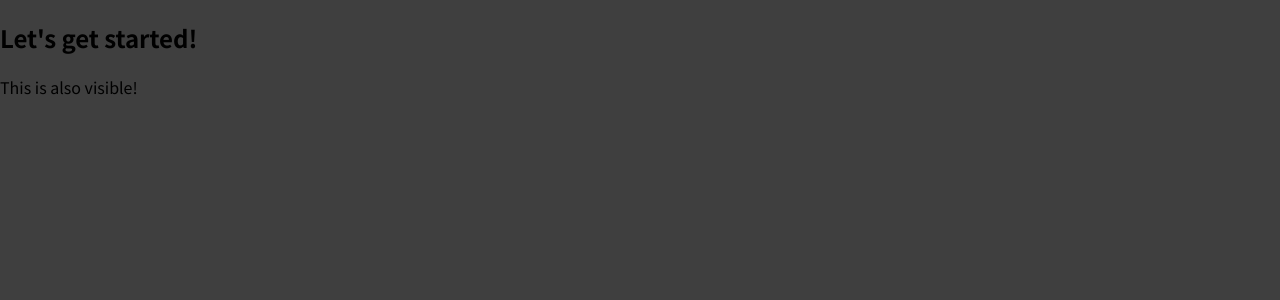
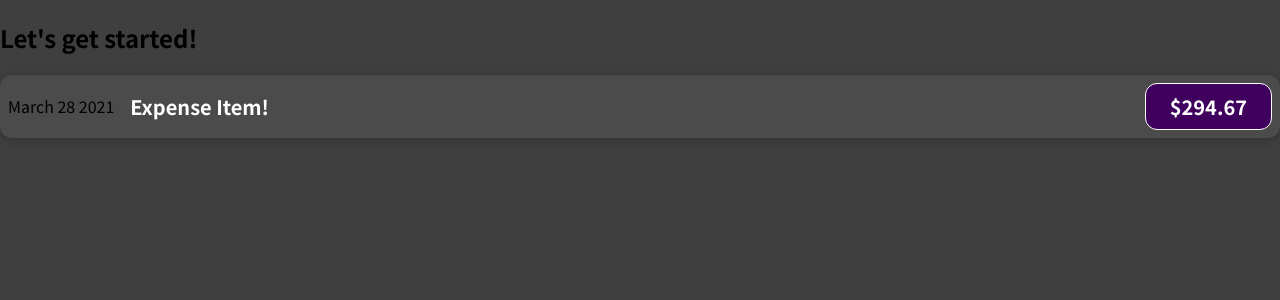
Before and after one commit to AndrewSimons3/ReactProj, a JavaScript app in the folder first-proj/: page / in a window 1280 px wide. Shown: the top 300 px of the page. Built offline with nearby package versions, Linux system fonts and the light colour scheme.

Commit message:
added first css

```diff
--- a/first-proj/src/App.js
+++ b/first-proj/src/App.js
@@ -1,8 +1,10 @@
+import ExpenseItem from "./components/ExpenseItem";
+
 function App() {
   return (
     <div>
       <h2>Let's get started!</h2>
-      <p>This is also visible!</p>
+      <ExpenseItem />
     </div>
   );
 }
--- /dev/null
+++ b/first-proj/src/components/ExpenseItem.css
@@ -0,0 +1,56 @@
+.expense-item {
+  display: flex;
+  justify-content: space-between;
+  align-items: center;
+  box-shadow: 0 2px 8px rgba(0, 0, 0, 0.25);
+  padding: 0.5rem;
+  margin: 1rem 0;
+  border-radius: 12px;
+  background-color: #4b4b4b;
+}
+
+.expense-item__description {
+  display: flex;
+  flex-direction: column;
+  gap: 1rem;
+  align-items: flex-end;
+  flex-flow: column-reverse;
+  justify-content: flex-start;
+  flex: 1;
+}
+
+.expense-item h2 {
+  color: #3a3a3a;
+  font-size: 1rem;
+  flex: 1;
+  margin: 0 1rem;
+  color: white;
+}
+
+.expense-item__price {
+  font-size: 1rem;
+  font-weight: bold;
+  color: white;
+  background-color: #40005d;
+  border: 1px solid white;
+  padding: 0.5rem;
+  border-radius: 12px;
+}
+
+@media (min-width: 580px) {
+  .expense-item__description {
+    flex-direction: row;
+    align-items: center;
+    justify-content: flex-start;
+    flex: 1;
+  }
+
+  .expense-item__description h2 {
+    font-size: 1.25rem;
+  }
+
+  .expense-item__price {
+    font-size: 1.25rem;
+    padding: 0.5rem 1.5rem;
+  }
+}
--- a/first-proj/src/components/ExpenseItem.js
+++ b/first-proj/src/components/ExpenseItem.js
@@ -1,5 +1,15 @@
+import './ExpenseItem.css';
+
 function ExpenseItem() {
-  return <h2>Expense Item!</h2>
+  return (
+		<div className="expense-item">
+			<div>March 28 2021</div>
+			<div className="expense-item__description">
+				<h2>Expense Item!</h2>
+				<div className="expense-item__price">$294.67</div>
+			</div>
+		</div>
+	);
 }
 
 export default ExpenseItem;
```
